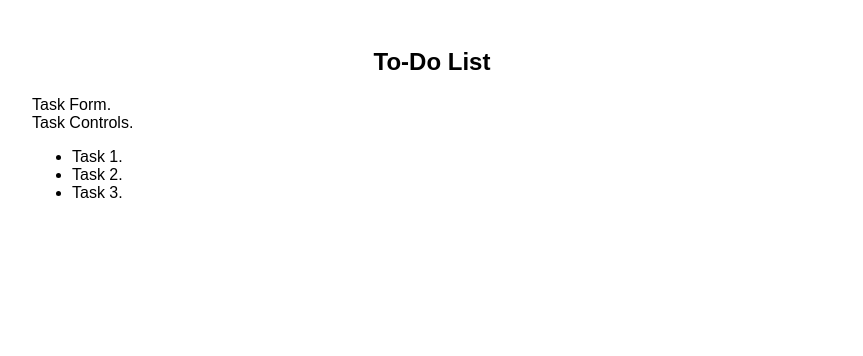
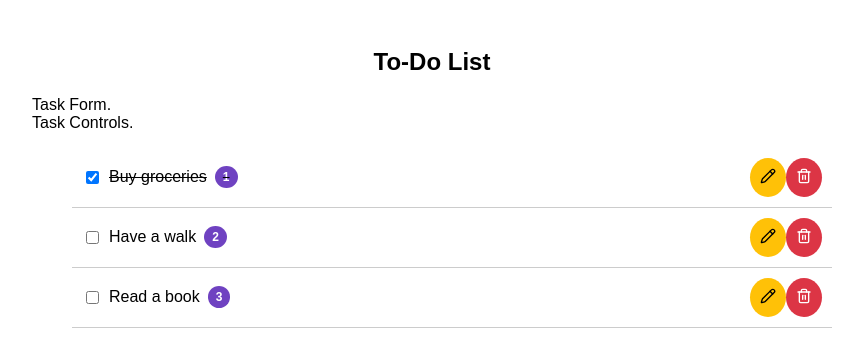
Before and after one commit to cyril2day/react-todo-list, a React (Vite) app: page / in a window 1280 px wide. Shown: the top 356 px of the page, without its empty margins (208-1071 px from the left). Built offline with nearby package versions, Linux system fonts and the light colour scheme.

Commit message:
render tasks

```diff
--- a/package.json
+++ b/package.json
@@ -10,6 +10,7 @@
     "preview": "vite preview"
   },
   "dependencies": {
+    "lucide-react": "^1.43.0",
     "react": "^19.2.8",
     "react-dom": "^19.2.8"
   },
--- a/src/App.jsx
+++ b/src/App.jsx
@@ -1,8 +1,30 @@
+import { useState } from "react"
 import TaskForm from "./components/TaskForm"
 import TaskControls from "./components/TaskControls"
 import TaskList from "./components/TaskList"
 
 const App = () => {
+  const [tasks, setTasks] = useState([
+    {
+      id: 1,
+      text: 'Buy groceries',
+      priority: 1,
+      done: true
+    },
+    {
+      id: 2,
+      text: 'Have a walk',
+      priority: 2,
+      done: false
+    },
+    {
+      id: 3,
+      text: 'Read a book',
+      priority: 3,
+      done: false
+    }
+  ])
+
   return (
     <div
       style={{
@@ -15,7 +37,7 @@
       <h2 style={{ textAlign: 'center' }}>To-Do List</h2>
       <TaskForm />
       <TaskControls />
-      <TaskList />
+      <TaskList tasks={tasks} />
     </div>
   )
 }
--- a/src/components/TaskItem.jsx
+++ b/src/components/TaskItem.jsx
@@ -1,7 +1,66 @@
-const TaskItem = () => {
+import { Trash, Pencil } from 'lucide-react'
+
+const TaskItem = ({ task }) => {
   return (
     <>
-
+      <div style={{ display: 'flex', alignItems: 'center', flexGrow: 1 }}>
+        <input
+          type='checkbox'
+          checked={task.done}
+          style={{ marginRight: '10px' }}
+        />
+        <span
+          style={{
+            textDecoration: task.done ? 'line-through' : 'none',
+            flexGrow: 1,
+            display: 'flex',
+            alignItems: 'center',
+            gap: '8px'
+          }}
+        >
+          {task.text}
+          <span
+            style={{
+              backgroundColor: '#6f42c1',
+              color: 'white',
+              borderRadius: '50%',
+              padding: '4px 8px',
+              fontSize: '12px',
+              fontWeight: 'bold',
+              textAlign: 'center',
+              display: 'inline-block'
+            }}
+          >
+            {task.priority}
+          </span>
+        </span>
+      </div>
+      <div>
+        <button
+          style={{
+              borderRadius: '50%',
+              backgroundColor: '#ffc107',
+              color: 'black',
+              padding: '10px',
+              border: 'none',
+              cursor: 'pointer'
+          }}
+        >
+          <Pencil size={16} />
+        </button>
+        <button
+          style={{
+              borderRadius: '50%',
+              backgroundColor: '#dc3545',
+              color: 'white',
+              padding: '10px',
+              border: 'none',
+              cursor: 'pointer'
+          }}
+        >
+          <Trash size={16} />
+        </button>
+      </div>
     </>
   )
 }
--- a/src/components/TaskList.jsx
+++ b/src/components/TaskList.jsx
@@ -1,12 +1,26 @@
 import TaskItem from "./TaskItem"
 import EditTaskForm from "./EditTaskForm"
 
-const TaskList = () => {
+const TaskList = ({ tasks }) => {
   return (
     <ul>
-      <li>Task 1.</li>
-      <li>Task 2.</li>
-      <li>Task 3.</li>
+      {tasks.map(task => (
+        <li
+          key={task.id}
+          style={{
+              display: 'flex',
+              alignItems: 'center',
+              justifyContent: 'space-between',
+              padding: '10px',
+              borderBottom: '1px solid #ccc',
+              gap: '10px'
+          }}
+        >
+          <TaskItem
+            task={task}
+          />
+        </li>
+      ))}
     </ul>
   )
 }
```
Also changed, not shown: 1 other file (tests, documents, lock files or other folders).
